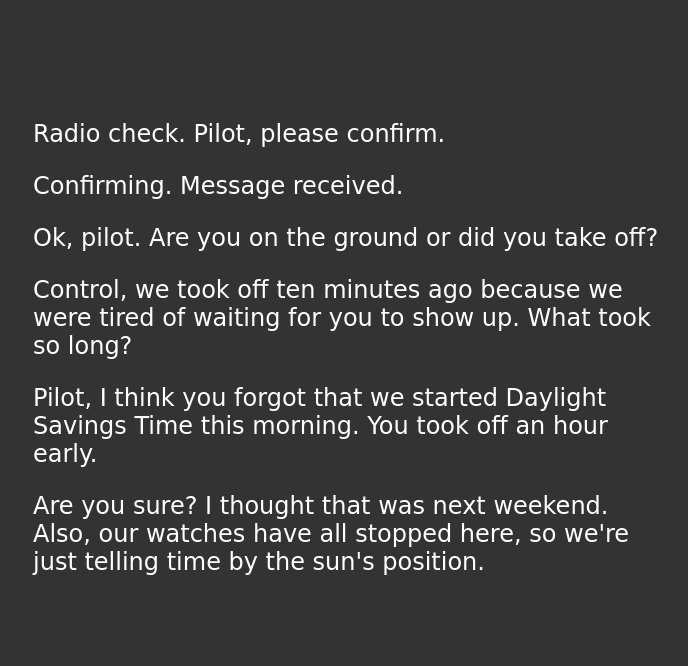
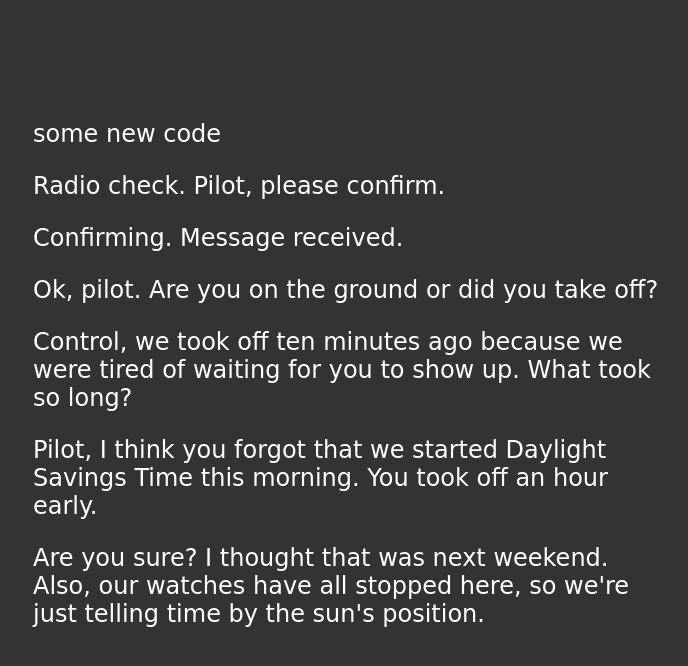
Before and after one commit to bcp2415/communication-log-pilot, a plain HTML site: page index.html in a window 1280 px wide. Shown: the whole page, without its empty margins (287-975 px from the left). Drawn offline with Linux system fonts and the light colour scheme.

Commit message:
new code

```diff
--- a/index.html
+++ b/index.html
@@ -2,6 +2,7 @@
 <html>
   <head>
     <link rel="stylesheet" type="text/css" href="style.css">
+    some new code
   </head>
   <body>
     <p>Radio check. Pilot, please confirm.</p>
```
